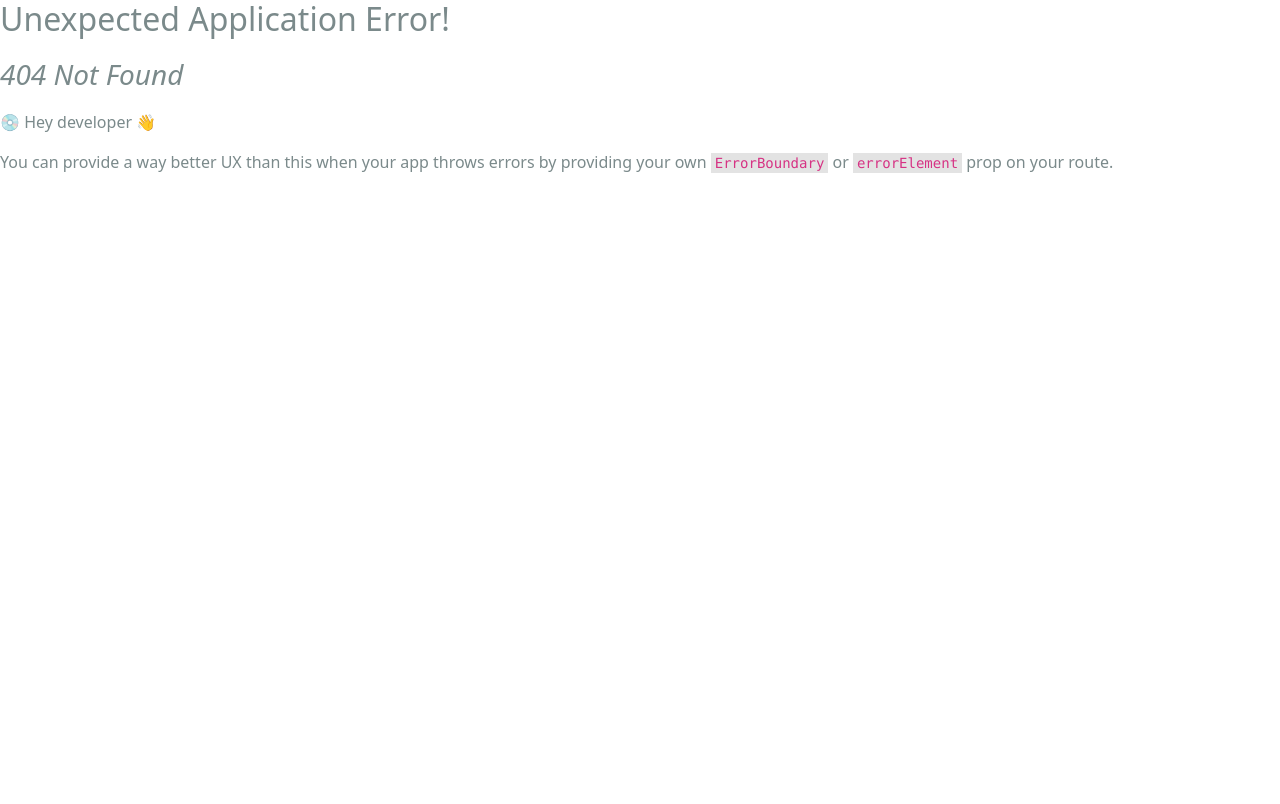
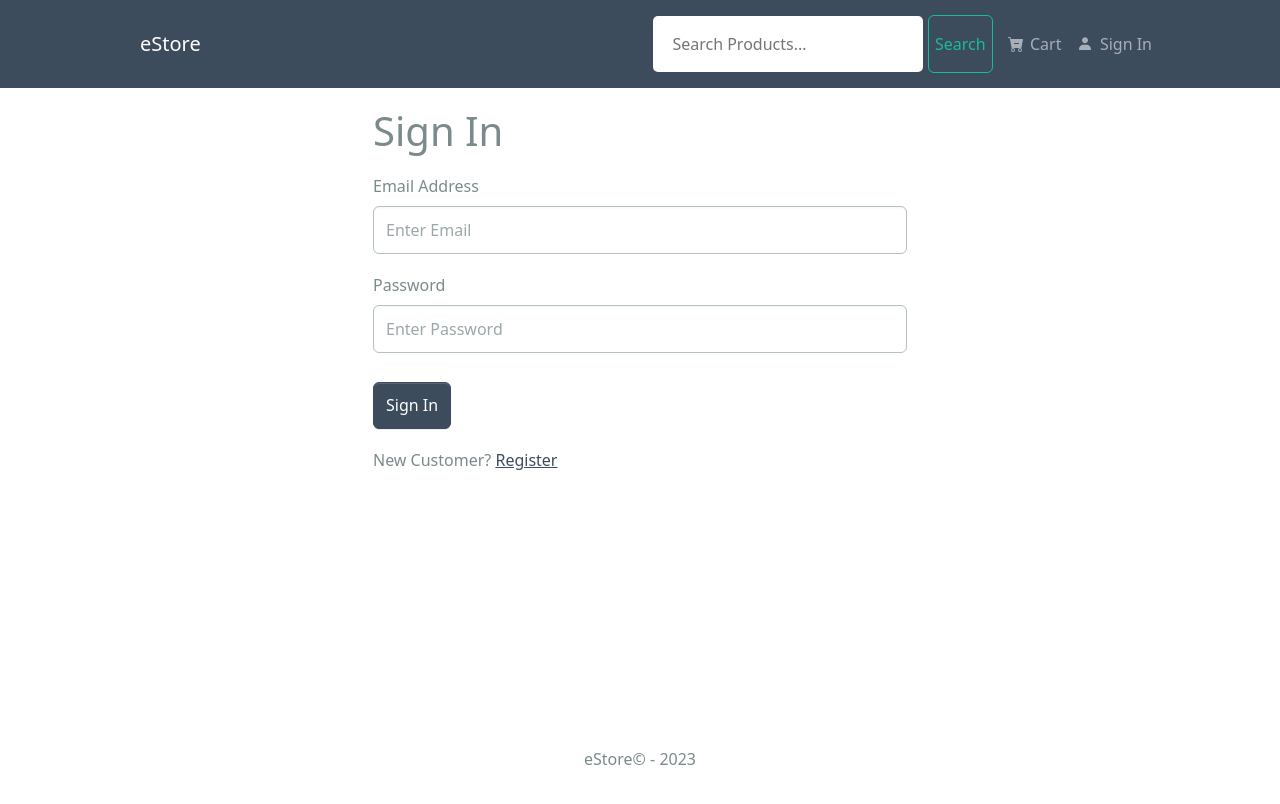
Before and after one commit to diwakardayal/eStore2, a React (Vite) app in the folder frontend/: page /login in a window 1280 px wide. Before the commit this address had no page. Built offline with nearby package versions, Linux system fonts and the light colour scheme.

Commit message:
add login, logout UI & frontend functionality;

```diff
--- a/frontend/package.json
+++ b/frontend/package.json
@@ -16,7 +16,9 @@
 		"react-dom": "^18.2.0",
 		"react-icons": "^4.11.0",
 		"react-redux": "^8.1.3",
+		"react-router-bootstrap": "^0.26.2",
 		"react-router-dom": "^6.18.0",
+		"react-toastify": "^9.1.3",
 		"styled-components": "^6.1.0"
 	},
 	"devDependencies": {
--- a/frontend/src/App.jsx
+++ b/frontend/src/App.jsx
@@ -2,6 +2,8 @@
 import Footer from "./components/Footer"
 import Header from "./components/Header/Header"
 import { Outlet } from "react-router-dom"
+import { ToastContainer } from "react-toastify"
+import "react-toastify/dist/ReactToastify.css"
 
 function App() {
 	return (
@@ -13,6 +15,7 @@
 				</Container>
 			</main>
 			<Footer />
+			<ToastContainer />
 		</>
 	)
 }
--- /dev/null
+++ b/frontend/src/Screen/LoginScreen.jsx
@@ -0,0 +1,88 @@
+import { useState, useEffect } from "react"
+import { Link, useNavigate, useLocation } from "react-router-dom"
+import { Form, Button, Row, Col } from "react-bootstrap"
+import { useDispatch, useSelector } from "react-redux"
+import FormContainer from "../components/FormContainer"
+import Loader from "../components/Loader"
+import { useLoginMutation } from "../slices/usersApiSlice"
+import { setCredentials } from "../slices/authSlice"
+import { toast } from "react-toastify"
+
+const LoginScreen = () => {
+	const [email, setEmail] = useState()
+	const [password, setPassword] = useState()
+
+	const dispatch = useDispatch()
+	const navigate = useNavigate()
+
+	const [login, { isLoading }] = useLoginMutation()
+
+	const { userInfo } = useSelector(state => state.auth)
+
+	const { search } = useLocation()
+	const sp = new URLSearchParams(search)
+	const redirect = sp.get("/redirect") || "/"
+
+	useEffect(() => {
+		if (userInfo) {
+			navigate(redirect)
+		}
+	}, [userInfo, redirect, navigate])
+
+	const submitHandler = async e => {
+		e.preventDefault()
+		try {
+			const res = await login({ email, password }).unwrap()
+			dispatch(setCredentials({ ...res }))
+			navigate(redirect)
+		} catch (e) {
+			console.log(e)
+			toast.error(e?.data?.message || e.error)
+		}
+	}
+
+	return (
+		<FormContainer>
+			<h1>Sign In</h1>
+
+			<Form onSubmit={submitHandler}>
+				<Form.Group controlId="email" className="my-3">
+					<Form.Label>Email Address</Form.Label>
+					<Form.Control
+						type="email"
+						placeholder="Enter Email"
+						value={email}
+						onChange={e => setEmail(e.target.value)}
+					></Form.Control>
+				</Form.Group>
+
+				<Form.Group controlId="password" className="my-3">
+					<Form.Label>Password</Form.Label>
+					<Form.Control
+						type="password"
+						placeholder="Enter Password"
+						value={password}
+						onChange={e => setPassword(e.target.value)}
+					></Form.Control>
+				</Form.Group>
+
+				<Button type="submit" variant="primary" className="mt-2">
+					Sign In
+				</Button>
+			</Form>
+
+			{isLoading && <Loader />}
+
+			<Row className="py-3">
+				<Col>
+					New Customer?{" "}
+					<Link to={redirect ? `/register?redirect=${redirect}` : "/register"}>
+						Register
+					</Link>
+				</Col>
+			</Row>
+		</FormContainer>
+	)
+}
+
+export default LoginScreen
--- /dev/null
+++ b/frontend/src/components/FormContainer.jsx
@@ -0,0 +1,16 @@
+import { Container, Row, Col } from "react-bootstrap"
+
+// eslint-disable-next-line react/prop-types
+const FormContainer = ({ children }) => {
+	return (
+		<Container>
+			<Row className="justify-content-md-center">
+				<Col xs={12} md={6}>
+					{children}
+				</Col>
+			</Row>
+		</Container>
+	)
+}
+
+export default FormContainer
--- a/frontend/src/components/Header/Header.jsx
+++ b/frontend/src/components/Header/Header.jsx
@@ -1,12 +1,32 @@
+import { useNavigate } from "react-router-dom"
 import { useEffect } from "react"
 import { BsCartDashFill } from "react-icons/bs"
 import { BiSolidUser } from "react-icons/bi"
-import { useSelector } from "react-redux"
-import { Badge } from "react-bootstrap"
+import { useSelector, useDispatch } from "react-redux"
+import { Badge, NavDropdown } from "react-bootstrap"
+import { LinkContainer } from "react-router-bootstrap"
 import "./Header.css"
+import { Link } from "react-router-dom"
+import { useLogoutMutation } from "../../slices/usersApiSlice"
+import { logout } from "../../slices/authSlice"
 
 export default function Header() {
 	const { cartItems } = useSelector(state => state.cart)
+	const { userInfo } = useSelector(state => state.auth)
+
+	const dispatch = useDispatch()
+	const navigate = useNavigate()
+	const [logoutApiCall] = useLogoutMutation()
+
+	const logoutHandler = async () => {
+		try {
+			await logoutApiCall().unwrap()
+			dispatch(logout())
+			navigate("/login")
+		} catch (e) {
+			console.log(e)
+		}
+	}
 
 	useEffect(() => {
 		try {
@@ -36,7 +56,12 @@
 						<button className="searchButton">Search</button>
 					</div>
 					<div
-						style={{ display: "flex", justifyItems: "center", gap: ".4rem" }}
+						style={{
+							display: "flex",
+							justifyItems: "center",
+							gap: ".4rem",
+							alignItems: "center",
+						}}
 						className="headerCart"
 					>
 						<BsCartDashFill />
@@ -47,12 +72,28 @@
 							</Badge>
 						)}
 					</div>
-					<div
-						style={{ display: "flex", justifyItems: "center", gap: ".4rem" }}
-						className="headerSignIn"
-					>
-						<BiSolidUser /> Sign In
-					</div>
+					{userInfo ? (
+						<NavDropdown title={userInfo.name} id="username">
+							<LinkContainer to="/profile">
+								<NavDropdown.Item>Profile</NavDropdown.Item>
+							</LinkContainer>
+							<NavDropdown.Item onClick={logoutHandler}>Logout</NavDropdown.Item>
+						</NavDropdown>
+					) : (
+						<Link to="/login">
+							<div
+								style={{
+									display: "flex",
+									justifyItems: "center",
+									gap: ".4rem",
+									alignItems: "center",
+								}}
+								className="headerSignIn"
+							>
+								<BiSolidUser /> Sign In
+							</div>
+						</Link>
+					)}
 				</div>
 			</nav>
 		</div>
--- a/frontend/src/main.jsx
+++ b/frontend/src/main.jsx
@@ -14,6 +14,7 @@
 import store from "./store.js"
 import ProductScreen from "./Screen/ProductScreen.jsx"
 import CartScreen from "./Screen/CartScreen.jsx"
+import LoginScreen from "./Screen/LoginScreen.jsx"
 
 const router = createBrowserRouter(
 	createRoutesFromElements(
@@ -21,6 +22,7 @@
 			<Route index={true} path="/" element={<HomeScreen />} />
 			<Route path="/products/:id" element={<ProductScreen />} />
 			<Route path="/cart" element={<CartScreen />} />
+			<Route path="/login" element={<LoginScreen />} />
 		</Route>,
 	),
 )
--- /dev/null
+++ b/frontend/src/slices/authSlice.js
@@ -0,0 +1,25 @@
+import { createSlice } from "@reduxjs/toolkit"
+
+const initialState = {
+	userInfo: localStorage.getItem("userInfo")
+		? JSON.parse(localStorage.getItem("userInfo"))
+		: null,
+}
+
+const authSlice = createSlice({
+	name: "auth",
+	initialState,
+	reducers: {
+		setCredentials: (state, action) => {
+			state.userInfo = action.payload
+			localStorage.setItem("userInfo", JSON.stringify(action.payload))
+		},
+		logout: state => {
+			state.userInfo = null
+			localStorage.removeItem("userInfo")
+		},
+	},
+})
+
+export const { setCredentials, logout } = authSlice.actions
+export default authSlice.reducer
--- /dev/null
+++ b/frontend/src/slices/usersApiSlice.js
@@ -0,0 +1,17 @@
+import { apiSlice } from "./apiSlices"
+
+export const usersApiSlice = apiSlice.injectEndpoints({
+	endpoints: builder => ({
+		login: builder.mutation({
+			query: data => ({ url: "/api/users/auth", method: "POST", body: data }),
+		}),
+		logout: builder.mutation({
+			query: () => ({
+				url: "/api/users/logout",
+				method: "POST",
+			}),
+		}),
+	}),
+})
+
+export const { useLoginMutation, useLogoutMutation } = usersApiSlice
--- a/frontend/src/store.js
+++ b/frontend/src/store.js
@@ -1,11 +1,13 @@
 import { configureStore } from "@reduxjs/toolkit"
 import { apiSlice } from "./slices/apiSlices"
 import cartSliceReducer from "./slices/cartSlice"
+import authSliceReducer from "./slices/authSlice"
 
 const store = configureStore({
 	reducer: {
 		[apiSlice.reducerPath]: apiSlice.reducer,
 		cart: cartSliceReducer,
+		auth: authSliceReducer,
 	},
 	middleware: getDefaultMiddleware => getDefaultMiddleware().concat(apiSlice.middleware),
 	devTools: true,
```
Also changed, not shown: 1 other file (tests, documents, lock files or other folders).
